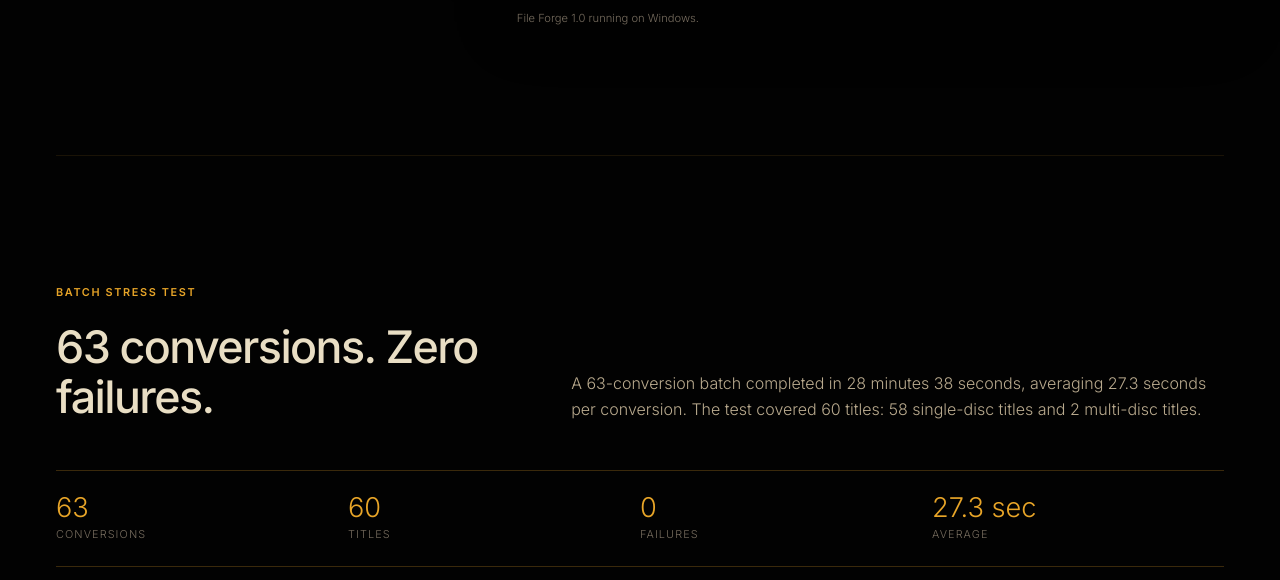
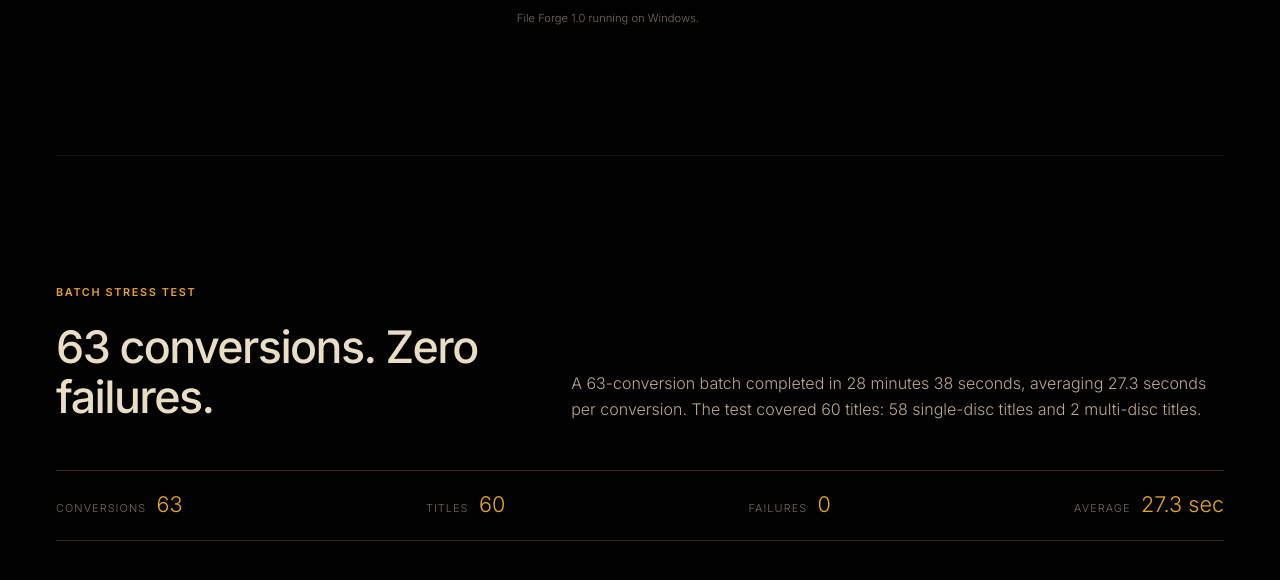
Before and after one commit to andrewmock96/mock_interactive_website, a Flask app: page / in a window 1280 px wide. Shown: the part 1445-2025 px from the top of the page. Run offline with Flask 3, Linux system fonts and the light colour scheme; some libraries are stand-ins or nearby versions.

Commit message:
Keep stress test metrics on one line

```diff
--- a/static/css/style.css
+++ b/static/css/style.css
@@ -645,14 +645,15 @@ code { padding: .08em .35em; color: var(--crown-gold); background: rgba(232,165,
 .stress-test-heading h2 { margin: 0; font-size: clamp(2rem, 3.5vw, 3.25rem); line-height: 1.12; }
 .stress-test-heading > p { max-width: 720px; margin: 0; color: var(--bone); }
 .stress-metrics {
-  display: grid;
-  grid-template-columns: repeat(4, 1fr);
+  display: flex;
+  justify-content: space-between;
+  gap: 2rem;
   margin: 0 0 2.5rem;
   border-block: 1px solid var(--line);
 }
-.stress-metrics div { display: flex; flex-direction: column; gap: .3rem; padding: 1.4rem 0; }
+.stress-metrics div { display: flex; gap: .65rem; align-items: baseline; padding: 1.4rem 0; white-space: nowrap; }
 .stress-metrics dt { color: var(--smoke); font-size: .68rem; letter-spacing: .1em; text-transform: uppercase; }
-.stress-metrics dd { order: -1; margin: 0; color: var(--crown-gold); font-size: 1.7rem; line-height: 1; }
+.stress-metrics dd { margin: 0; color: var(--crown-gold); font-size: 1.35rem; line-height: 1; }
 .stress-test figure { margin: 0; }
 .stress-test img { display: block; width: 100%; border: 1px solid rgba(185,170,142,.18); border-radius: 4px; }
 .stress-test figcaption { margin-top: .65rem; color: var(--smoke); font-size: .7rem; }
@@ -771,7 +772,7 @@ code { padding: .08em .35em; color: var(--crown-gold); background: rgba(232,165,
   .tools-page .hero-actions { align-items: flex-start; }
   .hero-facts { flex-wrap: wrap; gap: .7rem 1rem; }
   .hero-facts li + li::before { margin-right: 1rem; }
-  .stress-metrics { grid-template-columns: 1fr 1fr; }
+  .stress-metrics { display: grid; grid-template-columns: 1fr 1fr; gap: 0 1rem; }
   .product-preview,
   .stress-test,
   .conversion-section,
```
Also changed, not shown: tests/test_app.py (+8 -0 lines).
